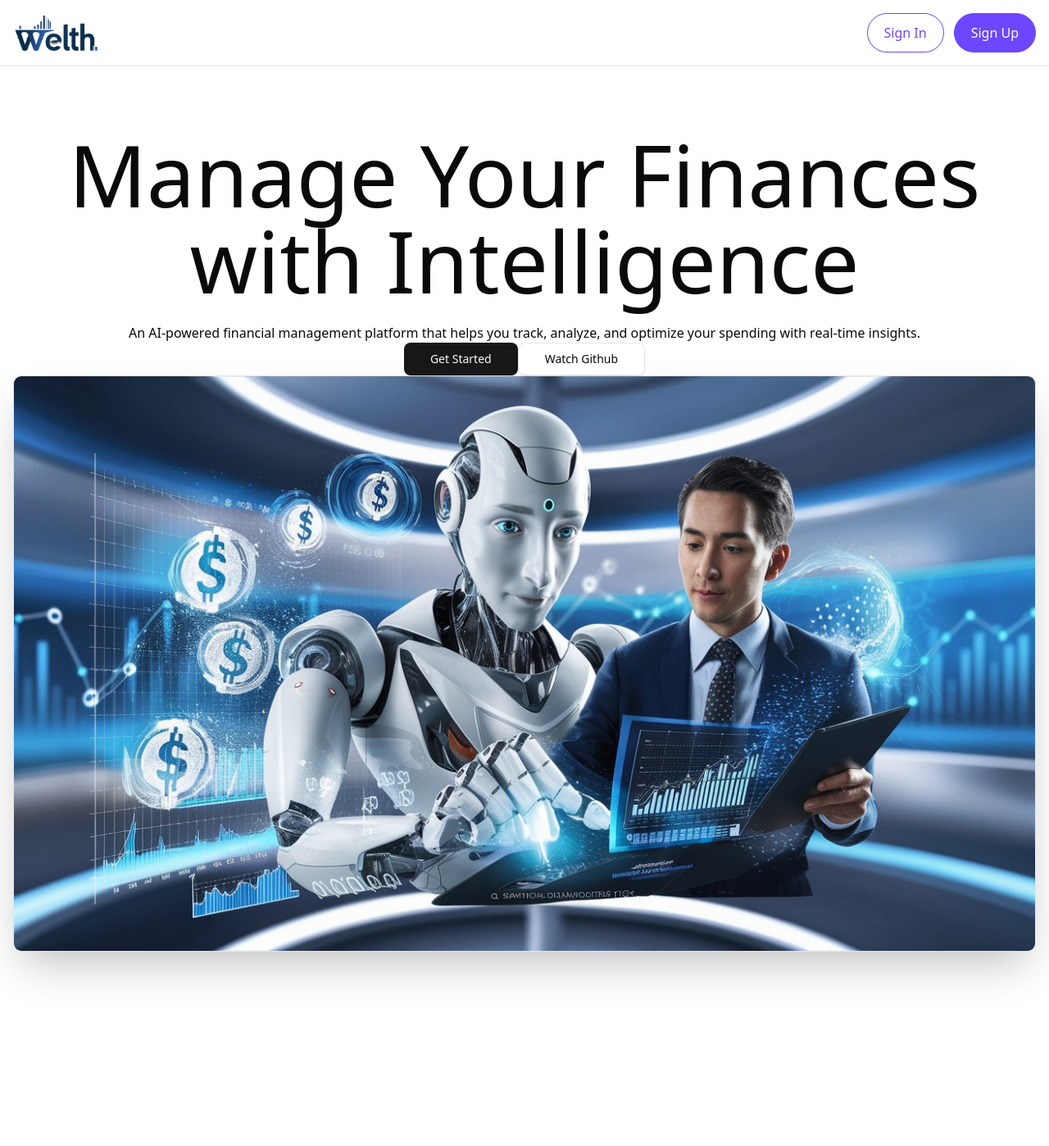
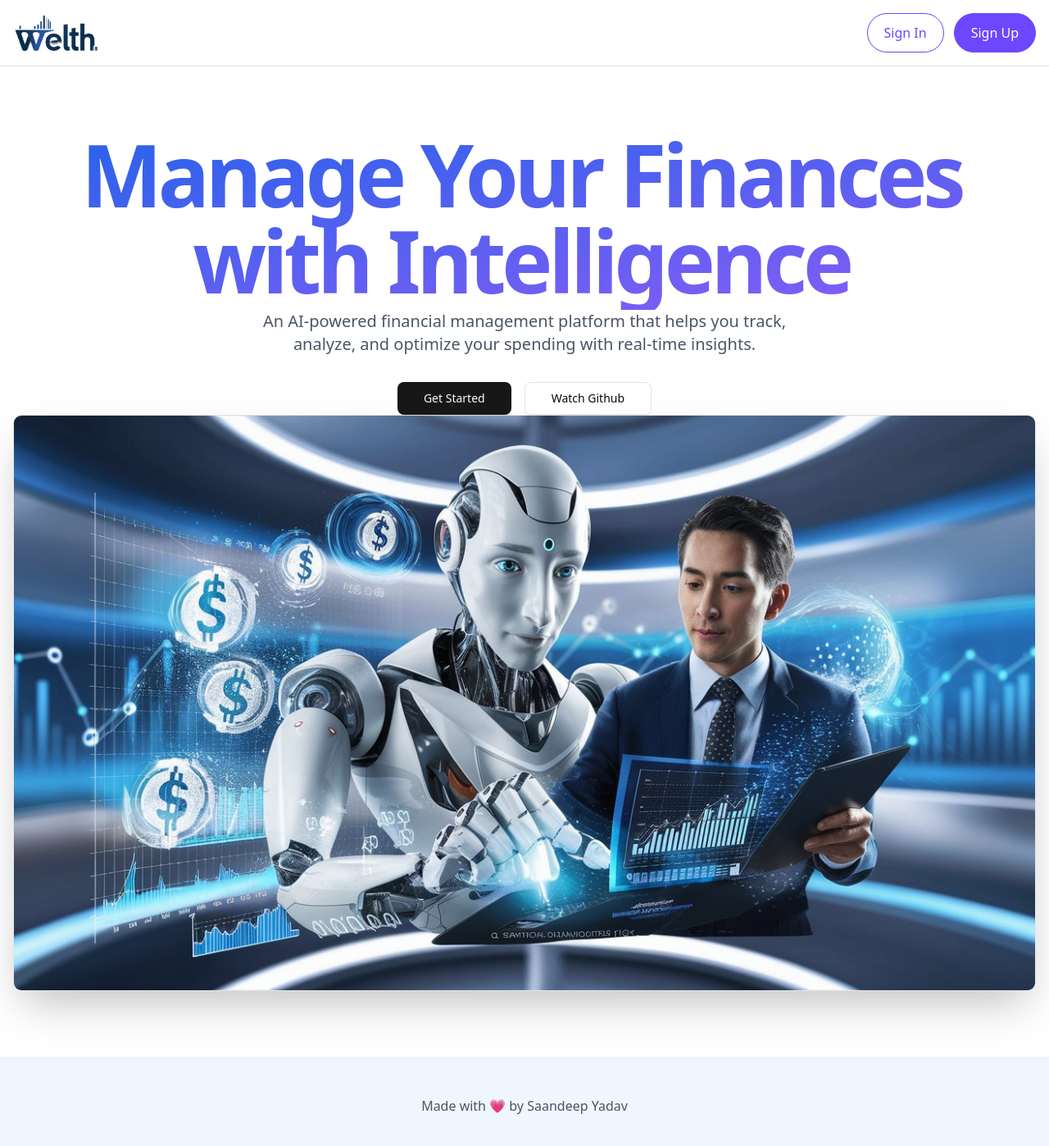
Before and after one commit to SandeepKumarYadav24/welth, a Next.js app: page / in a window 1280 px wide. Shown: the top 1398 px of the page at 82% size. Before the commit the page ends 1241 px from the top, so only its background shows below. Built offline with nearby package versions, Linux system fonts and the light colour scheme; no server answers.

Commit message:
Add gradient utilities and footer to layout; enhance hero section styling

```diff
--- a/app/globals.css
+++ b/app/globals.css
@@ -120,3 +120,20 @@
     @apply bg-background text-foreground;
   }
 }
+
+
+@layer utilities {
+  .gradient {
+    background-image: linear-gradient(to bottom right, #2563eb, #8b5cf6);
+  }
+  .gradient-title {
+    background-image: linear-gradient(to bottom right, #2563eb, #8b5cf6);
+    font-weight: 800;
+    letter-spacing: -0.05em;
+    padding-right: 0.5rem;
+    padding-bottom: 0.5rem;
+    color: transparent;
+    -webkit-background-clip: text;
+    background-clip: text;
+  }
+}
--- a/app/layout.js
+++ b/app/layout.js
@@ -36,6 +36,12 @@ export default function RootLayout({ children }) {
         <body className={`${geistSans.variable} ${geistMono.variable} antialiased`}>
           <Header/>
           {children}
+
+          <footer className="bg-blue-50 py-12">
+            <div className="container mx-auto px-4 text-center text-gray-600">
+              <p>Made with 💗 by Saandeep Yadav</p>
+            </div>
+          </footer>
         </body>
       </html>
     </ClerkProvider>
--- a/components/hero.jsx
+++ b/components/hero.jsx
@@ -11,11 +11,11 @@ const HeroSection = () => {
             <h1 className="text-5xl md:text-8xl lg:text-[105px] pb-6 gradient-title">
             Manage Your Finances <br /> with Intelligence
             </h1>
-            <p>
+            <p className="text-xl text-gray-600 mb-8 max-w-2xl mx-auto">
             An AI-powered financial management platform that helps you track,
             analyze, and optimize your spending with real-time insights.
             </p>
-            <div>
+            <div className="flex justify-center space-x-4">
             <Link href="/dashboard">
                 <Button size="lg" className="px-8">
                 Get Started
```
